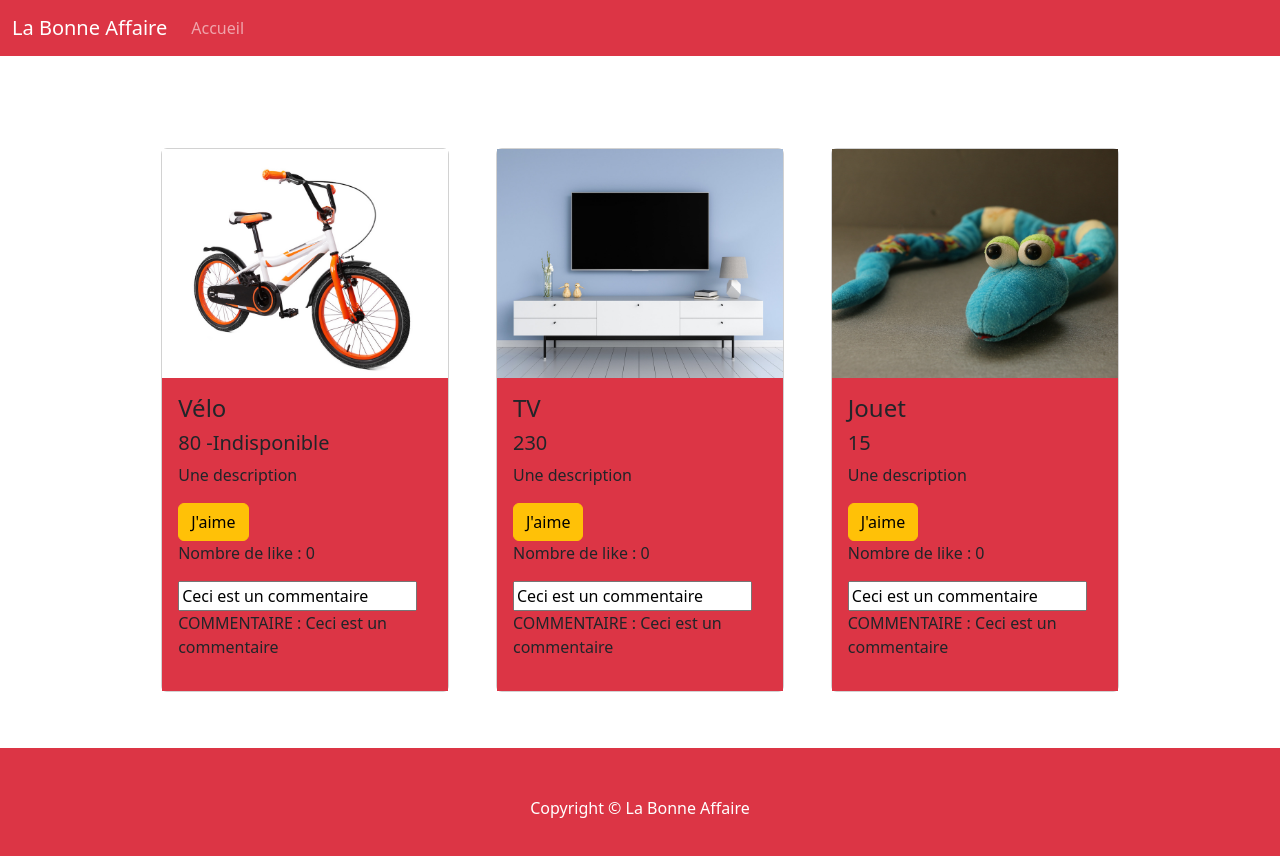
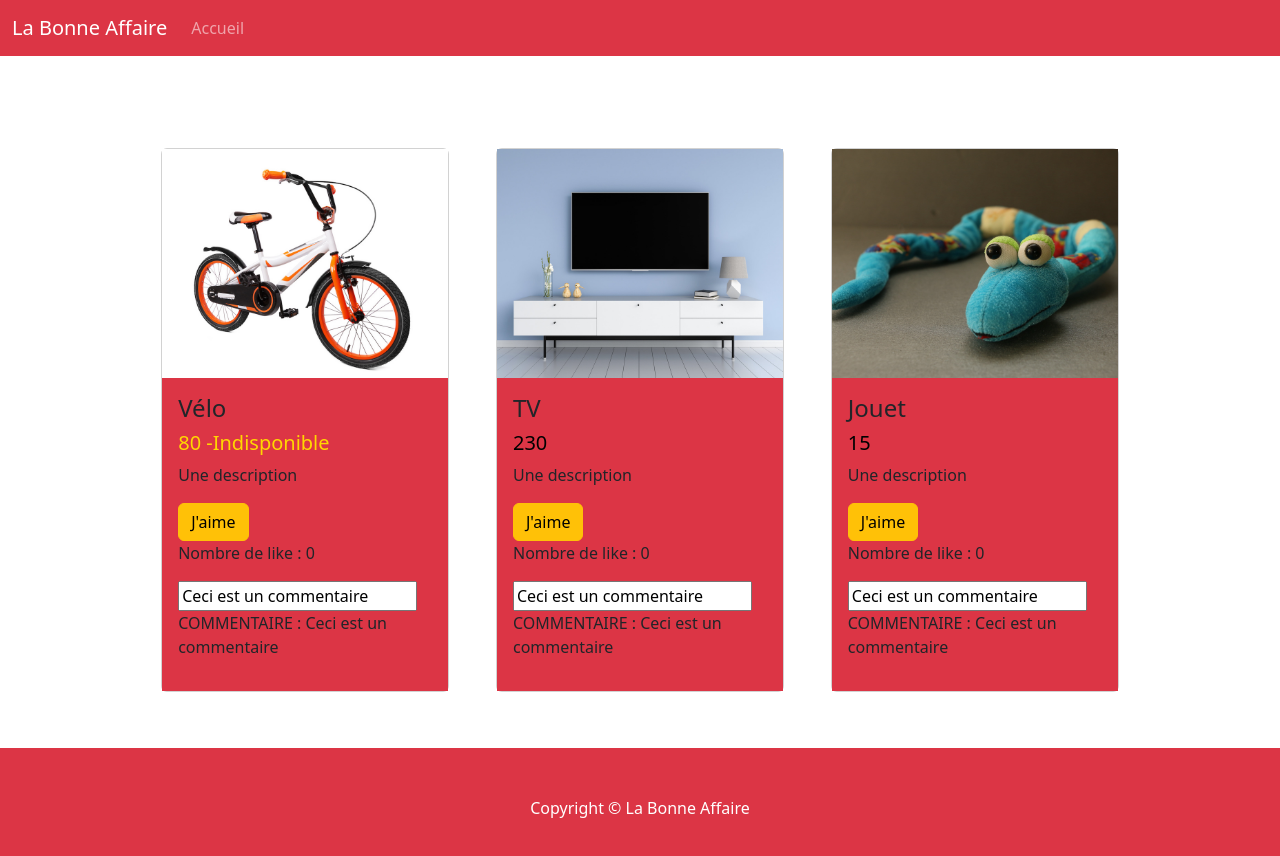
Before and after one commit to AEFaour/Angular-V14.2.9, an Angular app: page / in a window 1280 px wide. Shown: the top 856 px of the page. Built offline with nearby package versions, Linux system fonts and the light colour scheme.

Commit message:
Directive ngStyle

```diff
--- a/src/app/article/article.component.html
+++ b/src/app/article/article.component.html
@@ -2,7 +2,7 @@
     <img [src]="urlImg" [alt]="textAltImg">
     <div class="card-body bg-danger">
         <h4 class="card-title">{{titreArticle}}</h4>
-        <h5 class="card-title">{{prixArticle}}
+        <h5 class="card-title" [ngStyle]="{color : getColor()}">{{prixArticle}}
             <span *ngIf="dispo === false">-Indisponible</span>
         </h5>
         <p class="card-text">Une description</p>
--- a/src/app/article/article.component.ts
+++ b/src/app/article/article.component.ts
@@ -15,6 +15,7 @@ export class ArticleComponent implements OnInit {
   @Input() dispo : boolean;
   @Output() info = new EventEmitter<string>();
 
+  colorText: string = "";
 
   totalNbrLike : number = 0;
   comment : string = "Ceci est un commentaire";
@@ -30,5 +31,10 @@ export class ArticleComponent implements OnInit {
     this.info.emit(this.titreArticle);
   }
 
+  getColor() {
+    this.dispo === true ? this.colorText =  "black" : this.colorText = "gold";
+    return this.colorText;
+  }
+
 
 }
```
